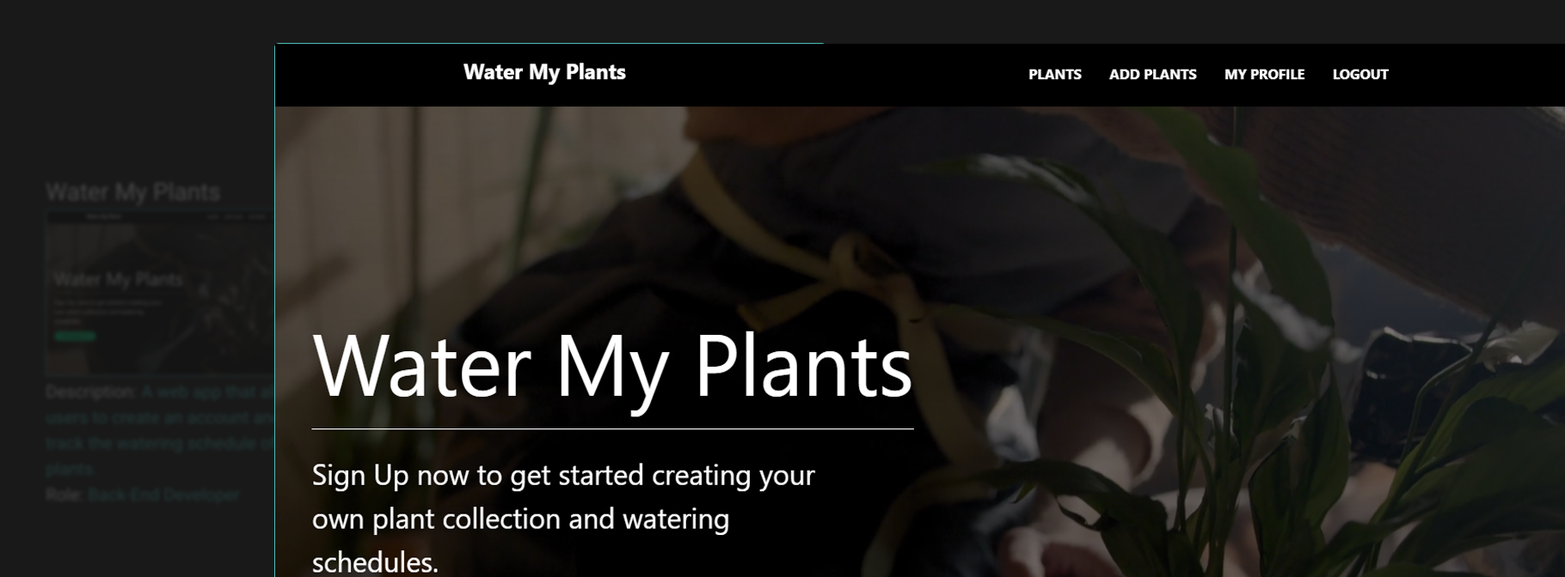
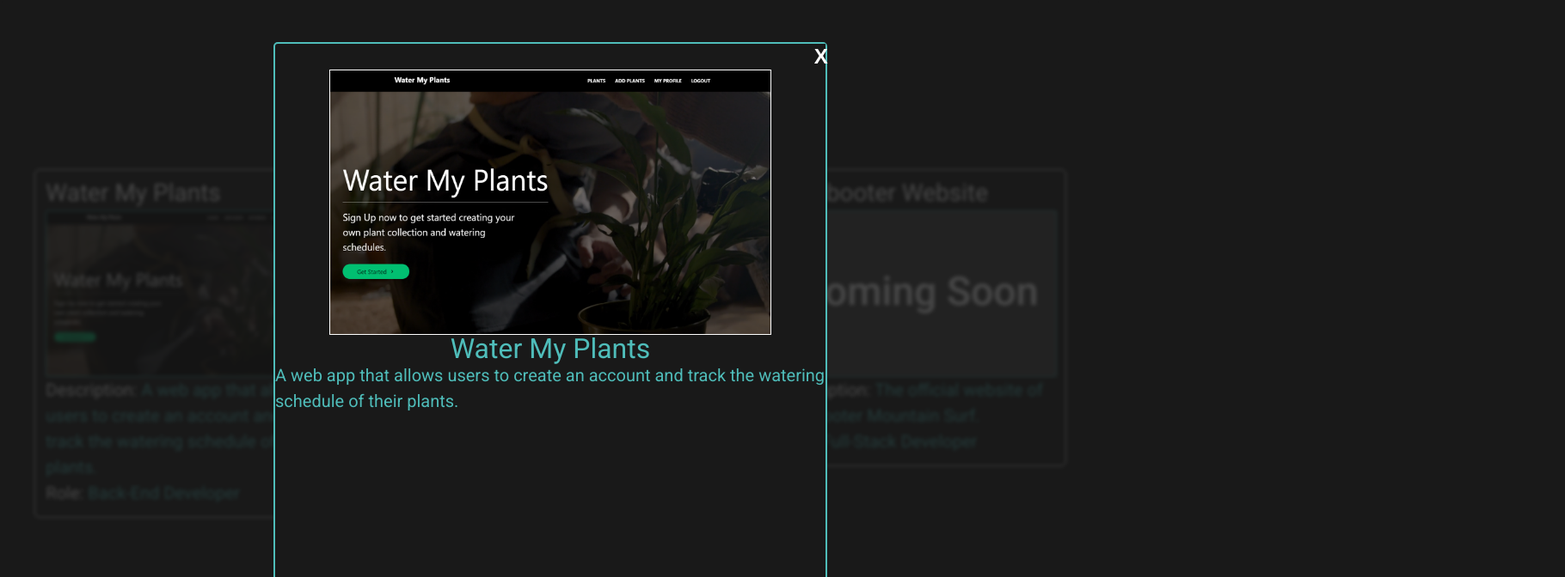
Before and after one commit to Ryan-E-Mark/Portfolio, a React (Create React App) app: page / in a window 1280 px wide. Both pictures are taken after a click on the element 213 px from the left and 2435 px from the top of the page. Shown: the part 2035-2707 px from the top of the page at 86% size, 1820 px wide, since content can reach past the window. Built offline with nearby package versions, Linux system fonts and the light colour scheme.

Commit message:
styling of project modal

```diff
--- a/src/App.css
+++ b/src/App.css
@@ -54,7 +54,7 @@ table {
 	backdrop-filter: blurred;
 	position: sticky;
 	top: 0;
-	z-index: 2;
+	z-index: 3;
 	height: 5vh;
 	border-bottom: 2px solid #4FBDBA;
 	backdrop-filter: blur(6px);
@@ -232,6 +232,10 @@ h4 {
 	align-items: flex-start;
 	justify-content: center;
 	width: 25%;
+	cursor: pointer;
+	border: 1.5px solid white;
+	border-radius: 6px;
+	padding: 1%;
 }
 
 .project-div img {
@@ -262,15 +266,40 @@ h5 {
 	display: flex;
 	justify-content: center;
 	align-items: center;
-	z-index: 5;
+	z-index: 2;
 }
 
 .modal-container {
 	height: 80%;
 	width: 50%;
-	border: .25px solid #4FBDBA;
+	border: 2px solid #4FBDBA;
 	border-radius: 5px;
 	background-color: #191919;
+	display: flex;
+	flex-direction: column;
+	align-items: center;
+}
+
+.modal-pic {
+	border: .2px solid white;
+	width: 80%;
+}
+
+.button-cont {
+	width: 100%;
+	display: flex;
+	justify-content: flex-end;
+	padding: 0;
+}
+
+.modal-button {
+	background-color: #191919;
+	color: white;
+	border: none;
+	font-weight: bold;
+	font-size: 1.5rem;
+	width: 3%;
+	cursor: pointer;
 }
 
 /* Footer Styles */
--- a/src/components/project-modal.js
+++ b/src/components/project-modal.js
@@ -1,20 +1,30 @@
-import React from 'react';
+import React, { useRef } from 'react';
 
 const ProjectModal = (props) => {
+
+    const modalRef = useRef();
 
     const {showModal, setShowModal, projects, projectId } = props;
 
     const [ currentProject ]  = projects.filter(project => project.id === projectId);
 
+    const closeModal = e => {
+        if (modalRef.current === e.target) {
+            setShowModal(false);
+        }
+    }
+
     return (
         <>
             {showModal ? (
-                <div className='background-div'>
+                <div className='background-div' ref={modalRef} onClick={closeModal}>
                     <div className='modal-container'>
-                        <img src={currentProject.img} alt="current project"></img>
-                        <h3>{currentProject.title}</h3>
-                        <p>{currentProject.description}</p>
-                        <button onClick={() => setShowModal(!showModal)}>Close</button>
+                        <div className='button-cont'>
+                            <button className='modal-button' onClick={() => setShowModal(!showModal)}>X</button>
+                        </div>
+                        <img src={currentProject.img} alt="current project" className='modal-pic'></img>
+                        <h3 className='modal-title'>{currentProject.title}</h3>
+                        <p className='modal-description'>{currentProject.description}</p>
                     </div>
                 </div>
             ) : null}
--- a/src/components/projects.js
+++ b/src/components/projects.js
@@ -17,7 +17,7 @@ const Projects = (props) => {
                 {projects.map(project =>
                     <div className="project-div" onClick={() => openModal(project.id)}>
                         <h5>{project.title}</h5>
-                        <a href={project.link} target="_blank" rel="noreferrer"><img src={project.img} alt="project thumbnail"></img></a>
+                        <img src={project.img} alt="project thumbnail"></img>
                         <p><span className='span'>Description: </span>{project.description}</p>
                         <p><span className='span'>Role: </span>{project.role}</p>
                     </div>
```
